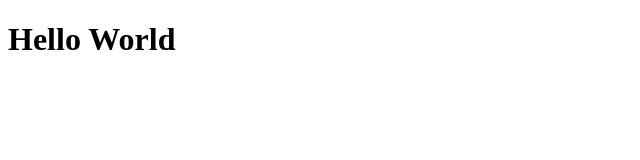
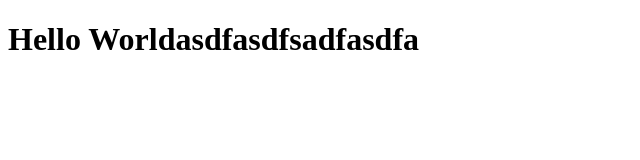
Before and after one commit to alan-stines/laser-studio, a plain HTML site: page index.htm in a window 1280 px wide. Shown: the whole page, without its empty margins (0-640 px from the left). Drawn offline with Linux system fonts and the light colour scheme.

Commit message:
making a change

```diff
--- a/index.htm
+++ b/index.htm
@@ -5,6 +5,6 @@
 
  </head>
  <body>
-  <h1>Hello World</h1>
+  <h1>Hello Worldasdfasdfsadfasdfa</h1>
  </body>
 </html>
```
